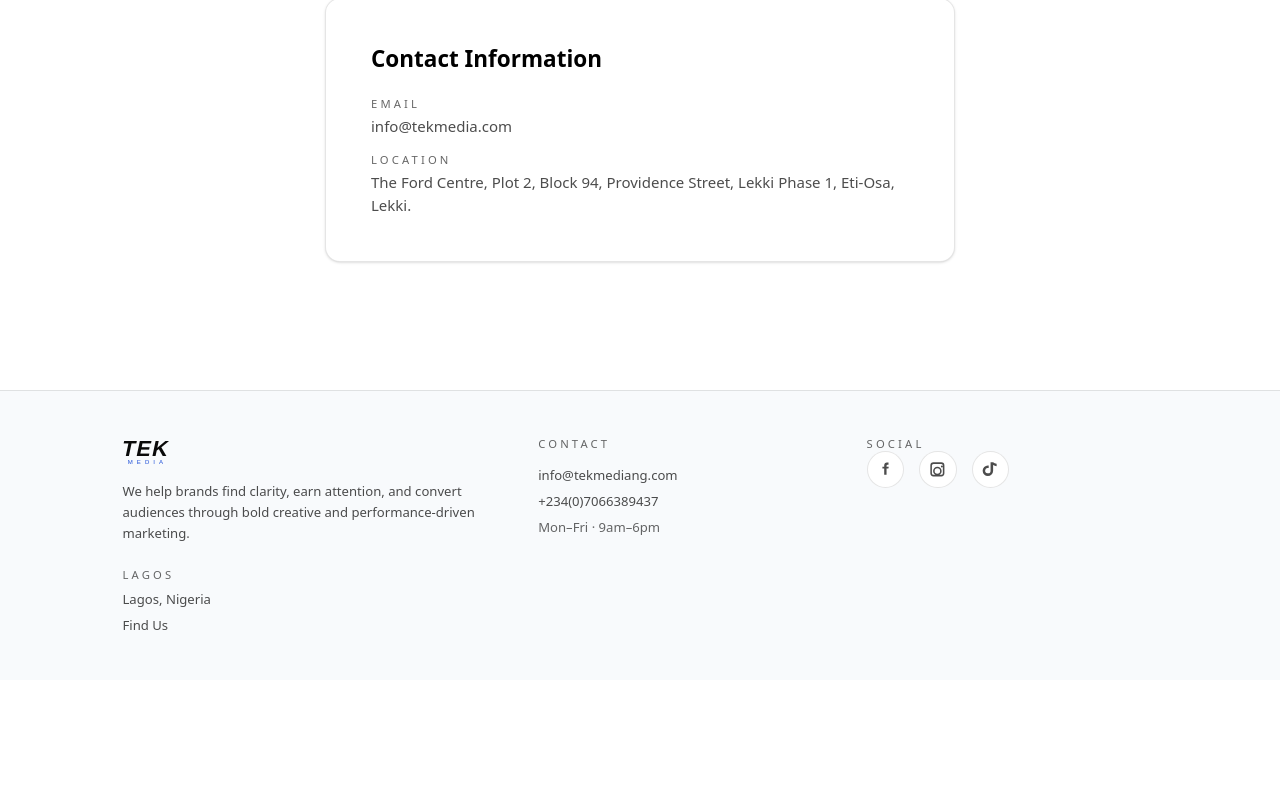
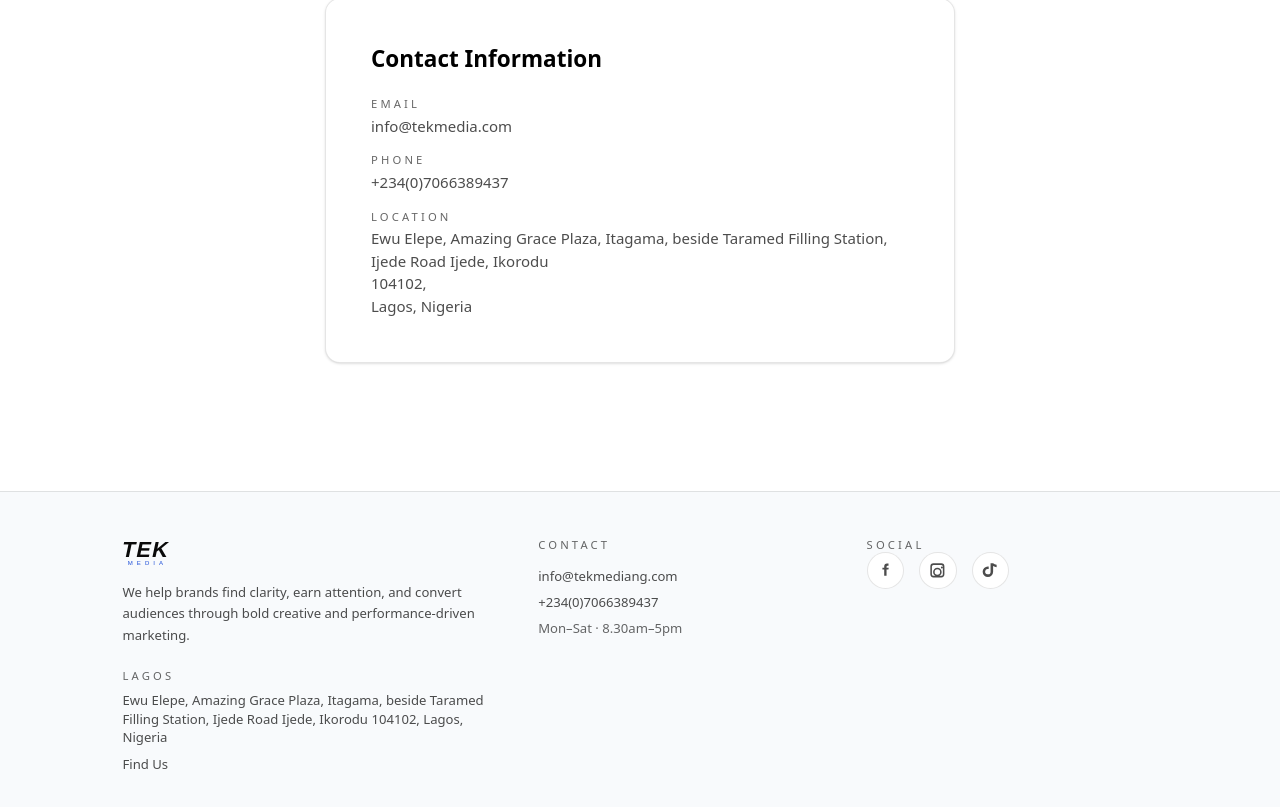
Before and after one commit to whizdome/tekmedia, a React (Vite) app: page /contact in a window 1280 px wide. Shown: the part 493-1300 px from the top of the page. Before the commit the page ends 1173 px from the top, so only its background shows below. Built offline with nearby package versions, Linux system fonts and the light colour scheme.

Commit message:
address corrected

```diff
--- a/src/app/siteConfig.js
+++ b/src/app/siteConfig.js
@@ -1,11 +1,11 @@
 export const siteConfig = {
   footer: {
     city: "LAGOS",
-    address: "Lagos, Nigeria",
-    mapLink: "#",
+    address: "Ewu Elepe, Amazing Grace Plaza, Itagama, beside Taramed Filling Station, Ijede Road Ijede, Ikorodu 104102, Lagos, Nigeria",
+    mapLink: "https://maps.app.goo.gl/Aq6gJCDNQCFWsmGy5",
     email: "info@tekmediang.com",
     phone: "+234(0)7066389437",
-    hours: "Mon–Fri · 9am–6pm",
+    hours: "Mon–Sat · 8.30am–5pm",
     social: [
       {
         label: "Facebook",
--- a/src/data/caseStudies.js
+++ b/src/data/caseStudies.js
@@ -83,11 +83,11 @@ const caseStudies = [
     videoUrl: "https://www.instagram.com/reel/C7d-gWcNxW0/embed",
     videoAspect: "portrait",
     gallery: [
-      "/pu_exchange/pu_exchange_01.jpg",
-      "/pu_exchange/pu_exchange_02.jpg",
-      "/pu_exchange/pu_exchange_03.jpg",
-      "/pu_exchange/pu_exchange_04.jpg",
-      "/pu_exchange/pu_exchange_05.jpg",
+      "/pu_exchange/pu_exchange_001.jpg",
+      "/pu_exchange/pu_exchange_002.jpg",
+      "/pu_exchange/pu_exchange_003.jpg",
+      "/pu_exchange/pu_exchange_004.jpg",
+      "/pu_exchange/pu_exchange_005.jpg",
     ],
   },
   {
@@ -96,7 +96,7 @@ const caseStudies = [
     category: "Product Videography",
     summary:
       "Premium product-focused visuals for a leading African home appliance brand.",
-    coverImage: "/syinix/cover.PNG",
+    coverImage: "/syinix/cover.jpeg",
     overview:
       "Syinix builds home appliances for African households that value quality, function, and modern living. For a brand operating at that scale, the visuals matter. Product communication needs to feel premium, clear, and trustworthy. Tek Media produced commercial videography that showcased Syinix products with the level of detail, finish, and consistency expected from a market leader. The final assets were created for campaign use across digital platforms and brand channels, supporting both visibility and product confidence.",
     highlights: [
--- a/src/pages/Contact.jsx
+++ b/src/pages/Contact.jsx
@@ -33,7 +33,7 @@ export default function Contact() {
                   Email
                 </div>
                 <a
-                  href="mailto:info@tekmedia.com"
+                  href="mailto:info@tekmediang.com"
                   className="text-blue-600 hover:text-blue-700 underline"
                 >
                   info@tekmedia.com
@@ -41,11 +41,22 @@ export default function Contact() {
               </div>
               <div>
                 <div className="text-xs uppercase tracking-[0.28em] text-black/60 mb-1">
+                  Phone
+                </div>
+                <a
+                  href="tel:+2347066389437"
+                  className="text-blue-600 hover:text-blue-700 underline"
+                >
+                  +234(0)7066389437
+                </a>
+              </div>
+              <div>
+                <div className="text-xs uppercase tracking-[0.28em] text-black/60 mb-1">
                   Location
                 </div>
                 <p className="text-black/70">
-                  The Ford Centre, Plot 2, Block 94, Providence Street, Lekki
-                  Phase 1, Eti-Osa, Lekki.
+                  Ewu Elepe, Amazing Grace Plaza, Itagama, beside Taramed Filling Station, Ijede Road Ijede, Ikorodu  <br></br> 104102, <br></br>
+                Lagos, Nigeria
                 </p>
               </div>
             </div>
```
